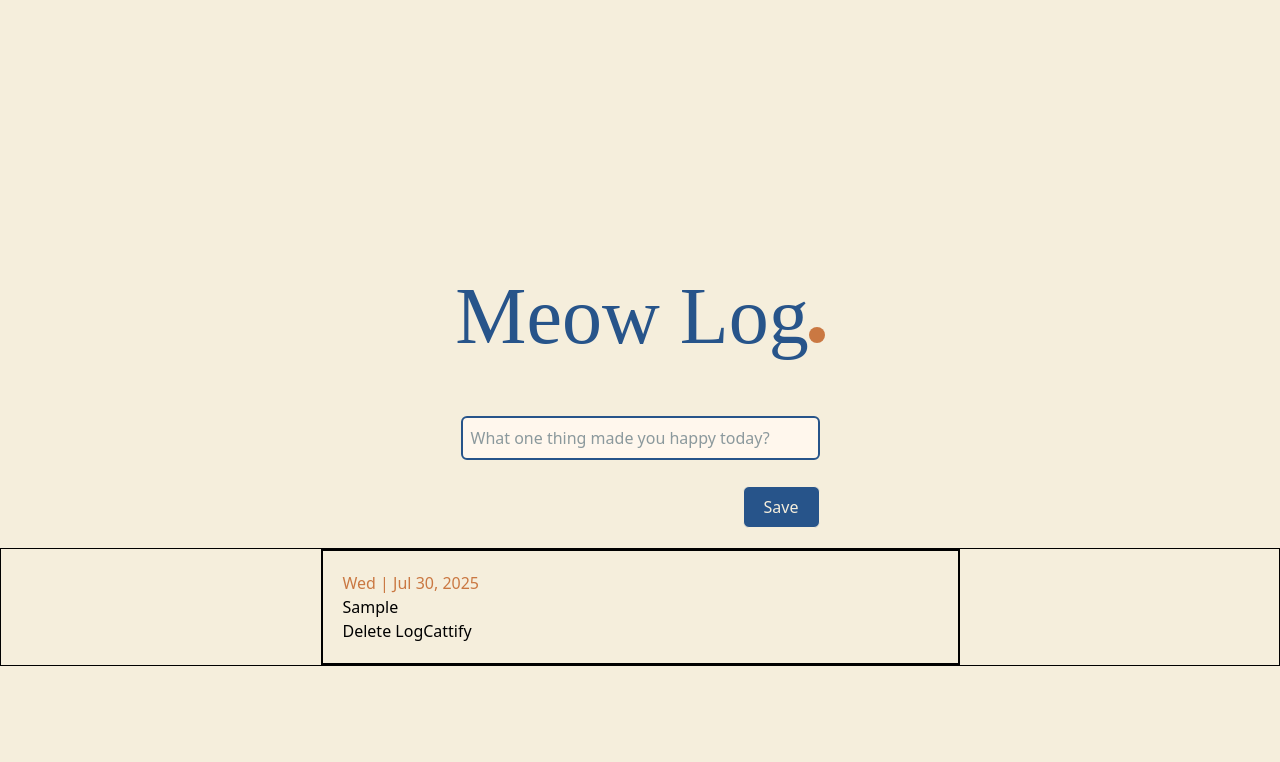
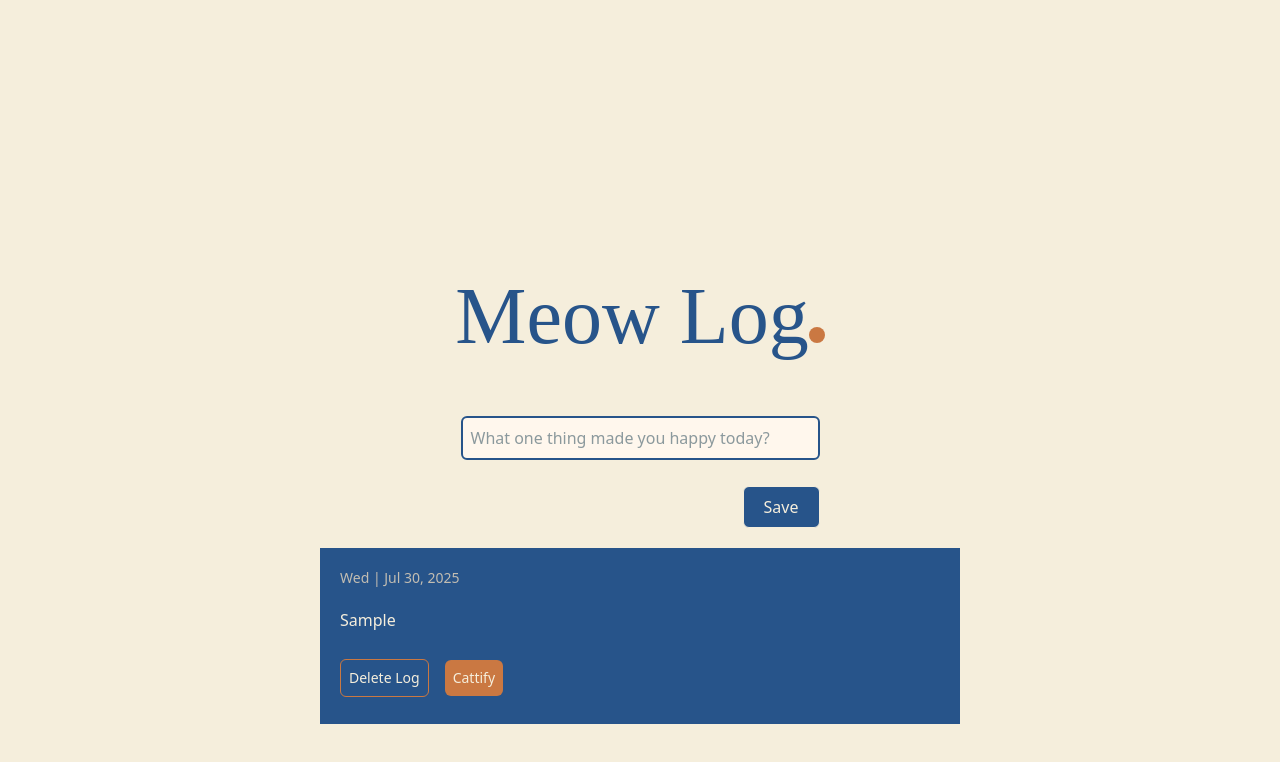
Before and after one commit to helicohedron/meow-log, a React (Vite) app in the folder p3-react-app/: page /log in a window 1280 px wide. Both pictures are taken after typing "Sample" into the empty fields and a click on the input "Save". Shown: the top 762 px of the page. Built offline with nearby package versions, Linux system fonts and the light colour scheme; a web font is replaced by a local one.

Commit message:
feat: add styling for Display Log

```diff
--- a/p3-react-app/src/App.css
+++ b/p3-react-app/src/App.css
@@ -1,12 +1,13 @@
 @import 'tailwindcss';
 
-:root {
+/* :root {
   --font-body: Cabin, sans-serif;
   --color-burntOrange: #ca7842;
   --color-offWhite: #f5eedc;
   --color-brightBlue: #27548a;
   --color-darkBlue: #183b4e;
-}
+  --color-yellowGray: #dfdbd0;
+} */
 
 /* #root {
   max-width: 1280px;
--- a/p3-react-app/src/components/BtnCattify.jsx
+++ b/p3-react-app/src/components/BtnCattify.jsx
@@ -21,10 +21,10 @@ function BtnCattify( { text } ) {
 
   return (
     <>
-      <button onClick={handleClick}>Cattify</button>
+      <button onClick={handleClick} className='bg-[var(--color-burntOrange)] p-2 m-2 text-[var(--color-offWhite)] rounded-md text-sm'>Cattify</button>
       {cat && (
         <>
-          <button onClick={handleRemove}>Remove Cat</button>
+          <button onClick={handleRemove} className='bg-[var(--color-burntOrange)] p-2 m-2 text-[var(--color-offWhite)] rounded-md text-sm'>Remove Cat</button>
           <img src={cat}/>
         </>
       )}
--- a/p3-react-app/src/components/BtnDelete.jsx
+++ b/p3-react-app/src/components/BtnDelete.jsx
@@ -7,7 +7,7 @@ function BtnDelete ({ id, logs, setLogs }) {
   }
 
   return (
-    <button onClick={handleClick}>Delete Log</button>
+    <button onClick={handleClick} className='border-1 border-[var(--color-burntOrange)] p-2 mr-2 text-[var(--color-offWhite)] rounded-md text-sm'>Delete Log</button>
   );
 }
 
--- a/p3-react-app/src/components/DisplayLog.jsx
+++ b/p3-react-app/src/components/DisplayLog.jsx
@@ -7,13 +7,13 @@ const [ dayWeek, month, day, year ] = displayDate.split(' ');
 
 function DisplayLog({logs, setLogs}) {
   return (
-    <div className='flex flex-col items-center border-1 mt-5'>
+    <div className='flex flex-col items-center mt-5 mb-10 gap-5'>
       {logs.length > 0 ? logs.map((log) => (
-        <div key={log.id} className='border-2 min-w-1/2 max-w-3/4 p-5'>
-          <div className='text-[var(--color-burntOrange)]'>
+        <div key={log.id} className='min-w-1/2 max-w-3/4 p-5 bg-[var(--color-brightBlue)]'>
+          <div className='text-[var(--color-yellowGray)] text-sm'>
             <p>{dayWeek} | {month} {day}, {year}</p>
           </div>
-          <div>
+          <div className='text-[var(--color-offWhite)] pt-5 pb-5'>
             <p>{log.text}</p>
           </div>
           <div>
--- a/p3-react-app/src/index.css
+++ b/p3-react-app/src/index.css
@@ -7,6 +7,7 @@
   --color-offWhite: #f5eedc;
   --color-brightBlue: #27548a;
   --color-darkBlue: #183b4e;
+  --color-yellowGray:#c2bdb2;
 }
 
 /*
--- a/p3-react-app/src/services/cattify.js
+++ b/p3-react-app/src/services/cattify.js
@@ -1,5 +1,5 @@
 export async function cattify({text}) {
-  const URL = `https://cataas.com/cat/says/${text}?json=true`;
+  const URL = `https://cataas.com/cat/says/${text}?width=1000&json=true`;
 
   try {
     const response = await fetch(URL);
```
